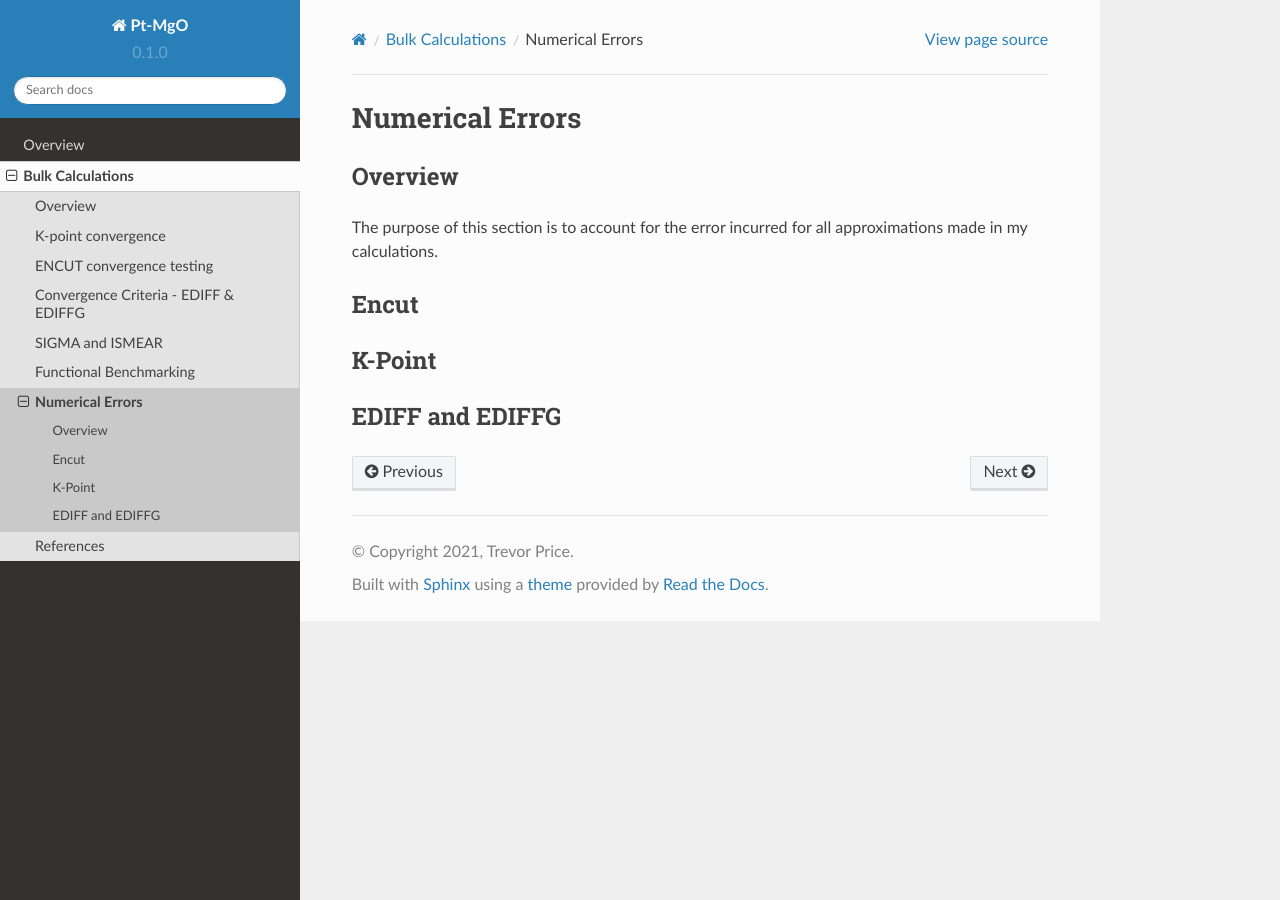
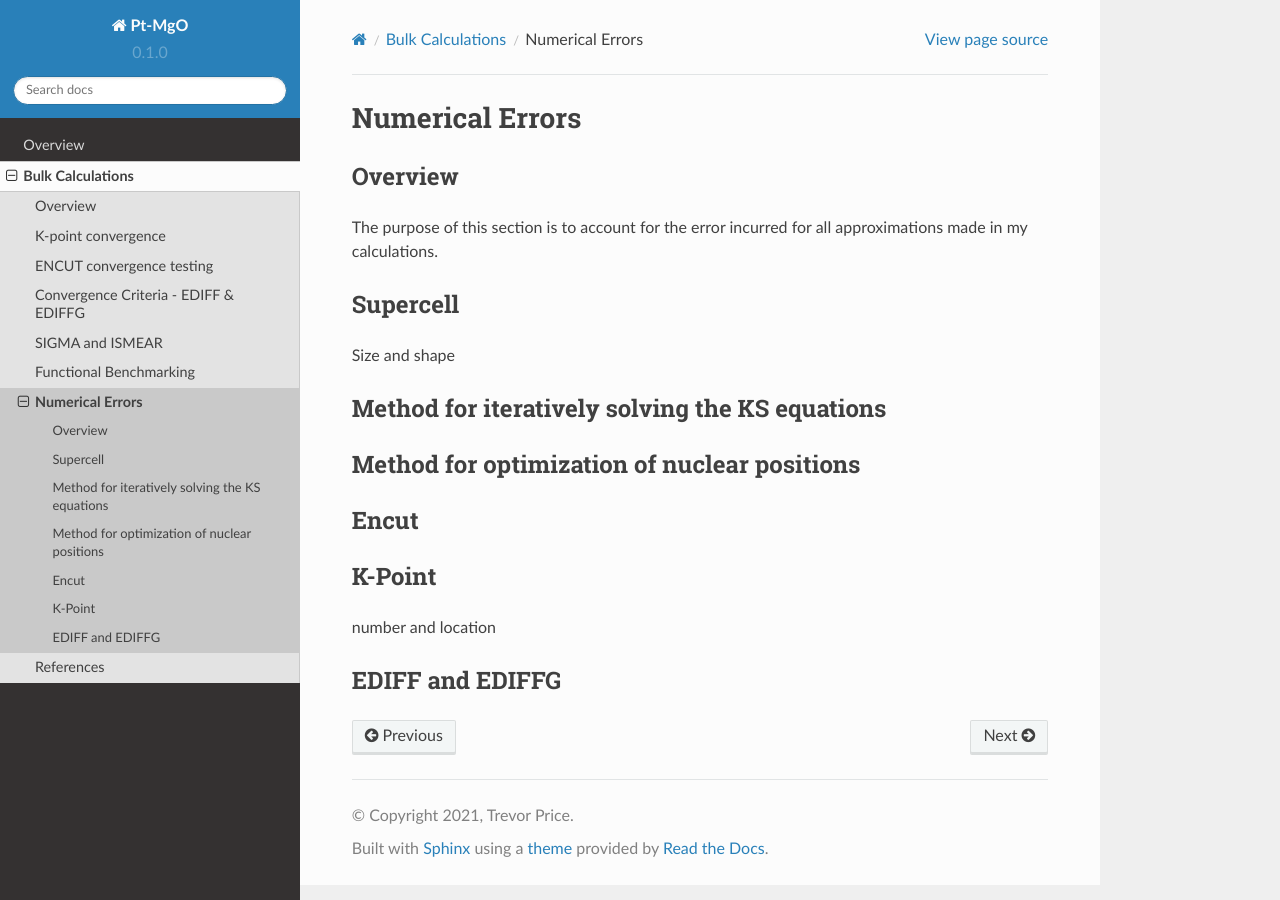
Before and after one commit to tdprice-858/Pt-MgO, a Sphinx documentation site: the page built from docs/source/bulk_calculations/numerical_errors.rst, in a window 1280 px wide. Built offline with Sphinx 7.4.7 and the Read the Docs theme 2.0.0, drawn with Linux system fonts in a browser that asks for light colours; pages that are not in the unit, such as notebooks, are missing from menus.

Commit message:
Update numerical_errors.rst

```diff
--- a/docs/source/bulk_calculations/numerical_errors.rst
+++ b/docs/source/bulk_calculations/numerical_errors.rst
@@ -5,11 +5,23 @@ Overview
 ------
 The purpose of this section is to account for the error incurred for all approximations made in my calculations.
 
+Supercell
+----
+Size and shape
+
+Method for iteratively solving the KS equations
+---------
+
+Method for optimization of nuclear positions
+-------
+
+
 Encut
 ------
 
 K-Point
 ------
+number and location
 
 EDIFF and EDIFFG
 -------------
```
